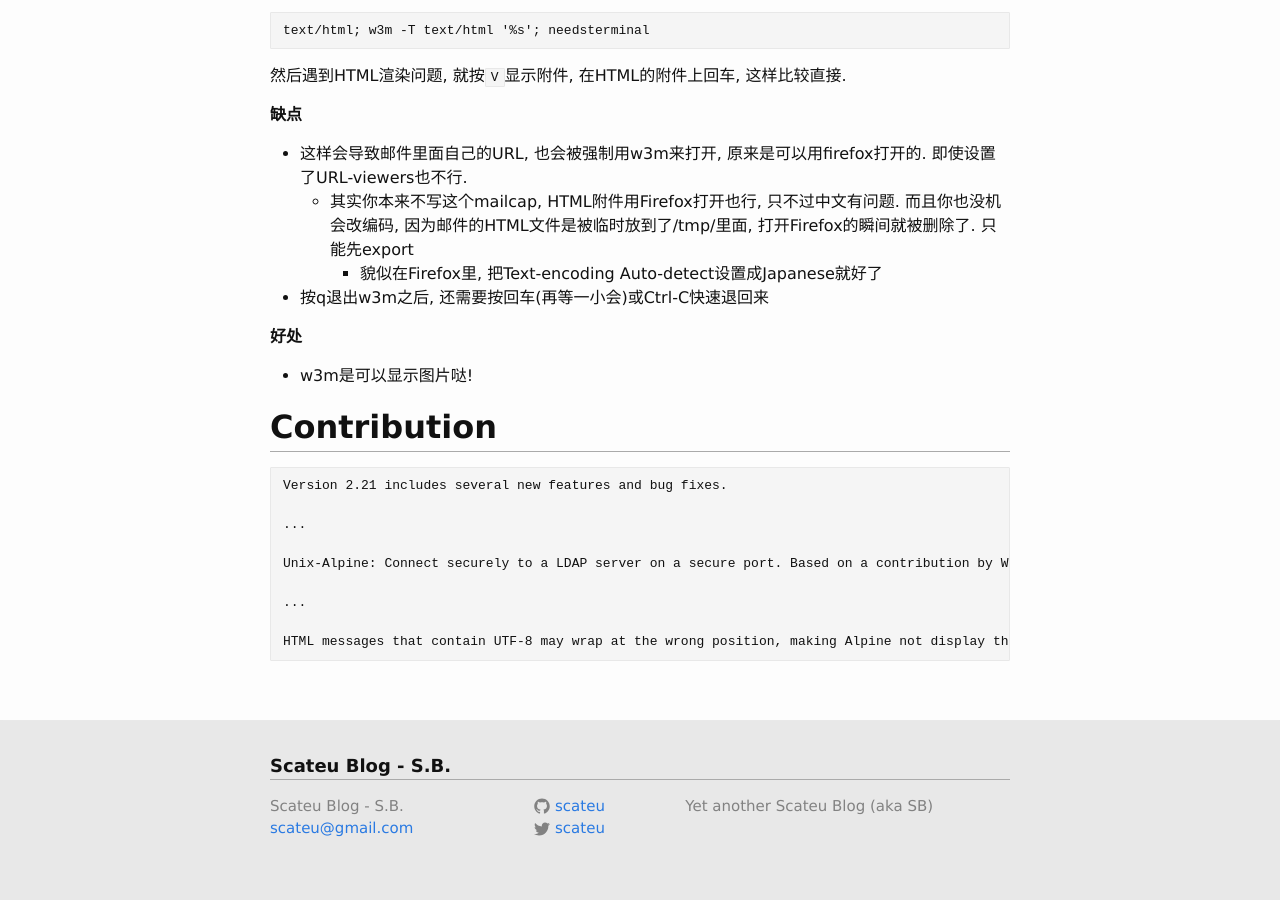
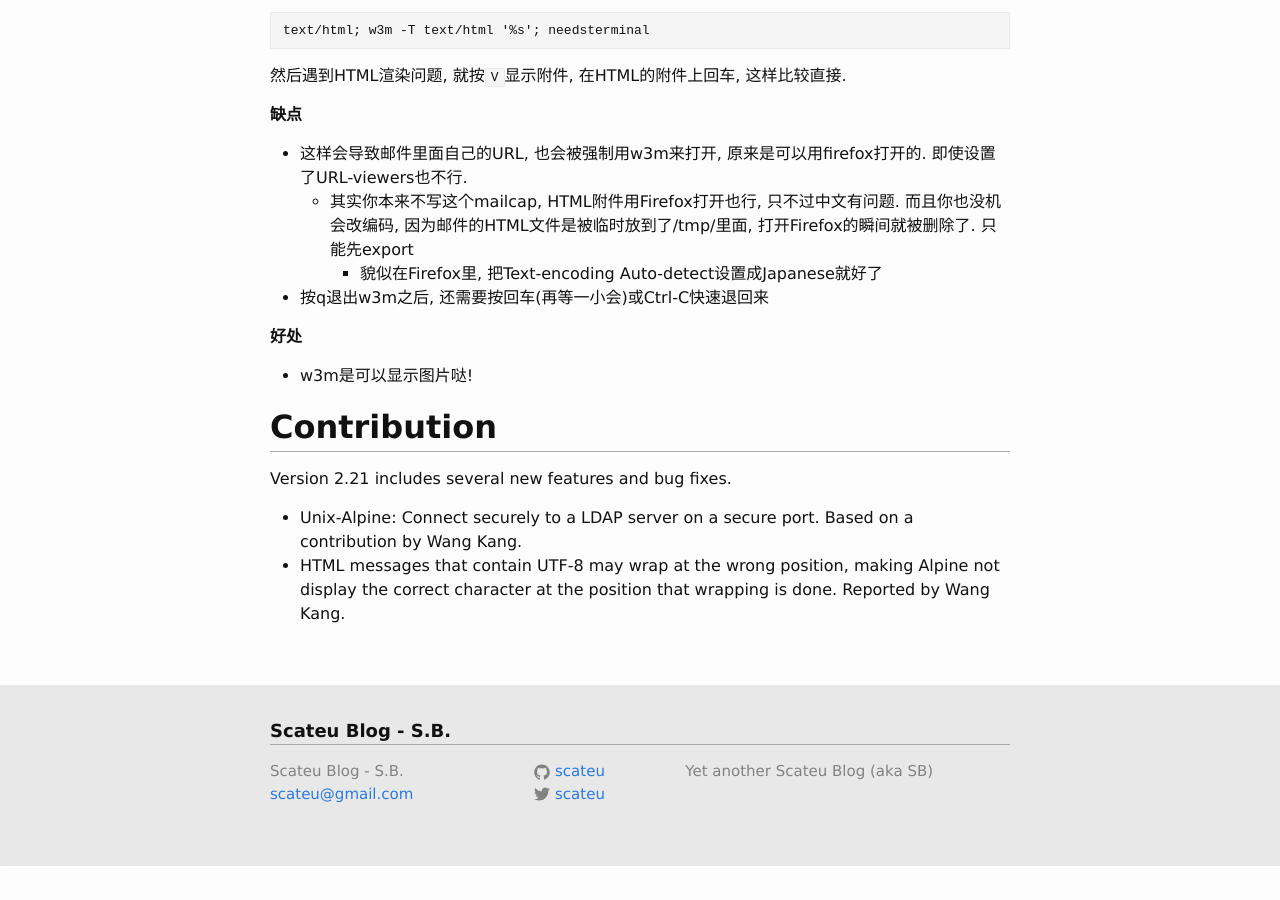
Before and after one commit to scateu/scateu.github.io, a Jekyll site: the page built from _posts/2015-08-23-alpine.md, in a window 1280 px wide and 900 px high, scrolled down 7517 px. Built offline with Jekyll 4.4.1, drawn with Linux system fonts in a browser that asks for light colours; nearby versions of some CDN libraries; comment, search, counter and statistics services are not loaded; after the commit the page ends 8382 px from its top, so only the background shows below that.

Commit message:
Mon Mar 20 10:15:07 HKT 2017

````diff
--- a/_posts/2015-08-23-alpine.md
+++ b/_posts/2015-08-23-alpine.md
@@ -546,14 +546,7 @@
 
 ## Contribution
 
-```
 Version 2.21 includes several new features and bug fixes.
 
-...
-
-Unix-Alpine: Connect securely to a LDAP server on a secure port. Based on a contribution by Wang Kang.
-
-...
-
-HTML messages that contain UTF-8 may wrap at the wrong position, making Alpine not display the correct character at the position that wrapping is done. Reported by Wang Kang.
-```
+ - Unix-Alpine: Connect securely to a LDAP server on a secure port. Based on a contribution by Wang Kang.
+ - HTML messages that contain UTF-8 may wrap at the wrong position, making Alpine not display the correct character at the position that wrapping is done. Reported by Wang Kang.
````
